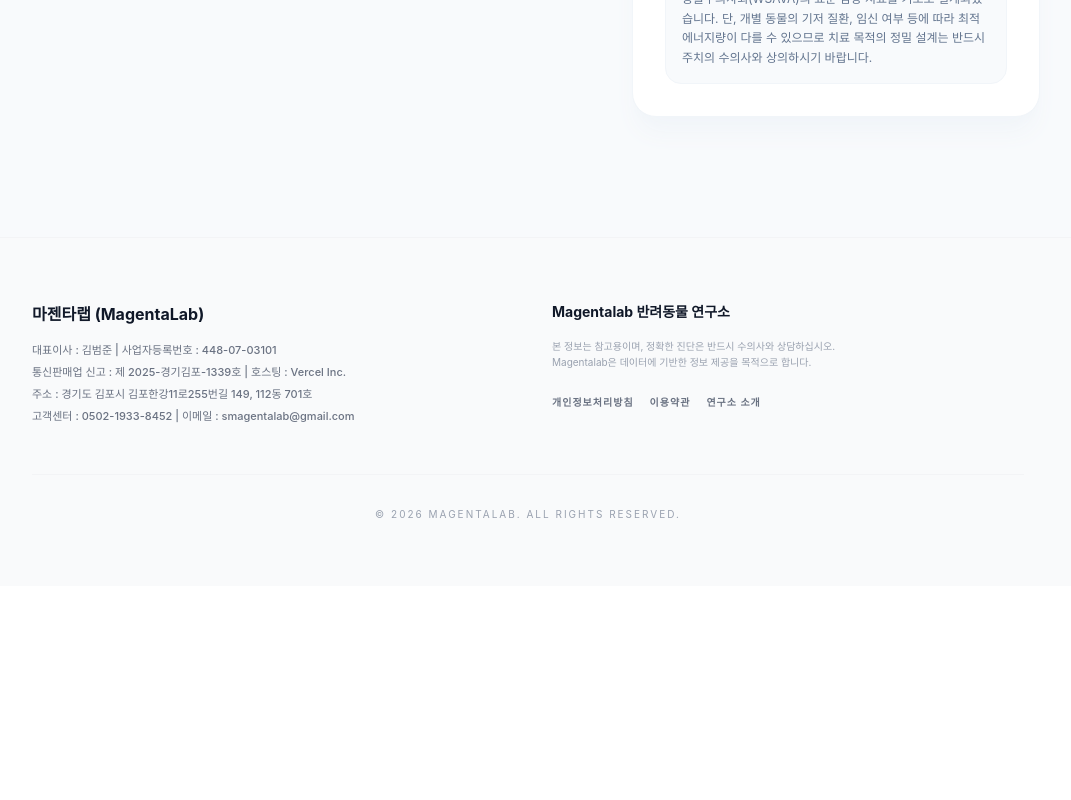
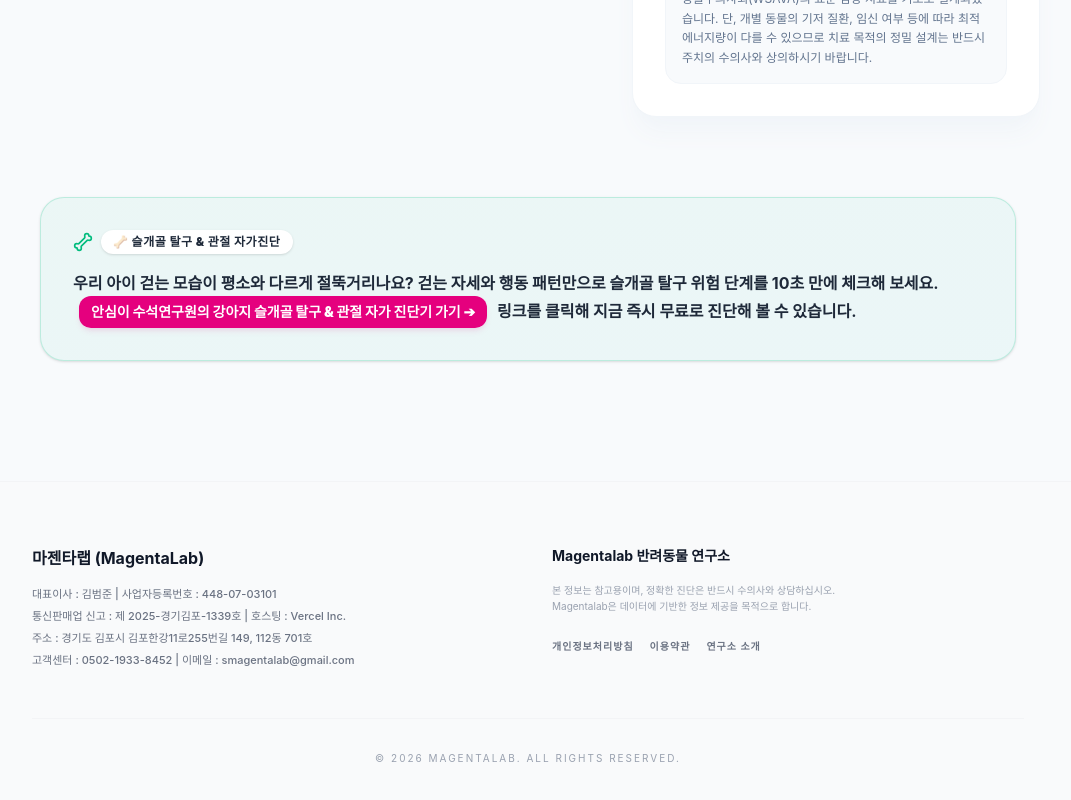
Before and after one commit to drivehihi-ctrl/magentalab-blog, a Next.js app: page /bcs-calculator in a window 1280 px wide. Shown: the part 1199-1999 px from the top of the page, without its empty margins (112-1183 px from the left). Before the commit the page ends 1785 px from the top, so only its background shows below. Built offline with nearby package versions, Linux system fonts and the light colour scheme; no server answers; a web font is replaced by a local one.

Commit message:
feat: implement random related calculator banner rotation system at the bottom of all calculators

```diff
--- a/app/FIC/page.tsx
+++ b/app/FIC/page.tsx
@@ -1,5 +1,6 @@
 import type { Metadata } from "next";
 import FicDiagnoser from "@/components/FicDiagnoser";
+import CalculatorBanner from "@/components/CalculatorBanner";
 import RelatedPosts from "@/components/RelatedPosts";
 import { searchPosts } from "@/lib/wp";
 
@@ -75,6 +76,7 @@ export default async function FicPage() {
       />
       <FicDiagnoser />
       <div className="max-w-5xl mx-auto px-4 sm:px-6">
+        <CalculatorBanner isRandom={true} excludeType="fic" />
         <RelatedPosts posts={relatedPosts} />
       </div>
     </div>
--- a/app/Petcareexpenses/page.tsx
+++ b/app/Petcareexpenses/page.tsx
@@ -1,5 +1,6 @@
 import type { Metadata } from "next";
 import PetcareExpensesCalculator from "@/components/PetcareExpensesCalculator";
+import CalculatorBanner from "@/components/CalculatorBanner";
 import RelatedPosts from "@/components/RelatedPosts";
 import { searchPosts } from "@/lib/wp";
 
@@ -74,6 +75,7 @@ export default async function PetcareExpensesPage() {
       />
       <PetcareExpensesCalculator />
       <div className="max-w-5xl mx-auto px-4 sm:px-6">
+        <CalculatorBanner isRandom={true} excludeType="expenses" />
         <RelatedPosts posts={relatedPosts} />
       </div>
     </div>
--- a/app/age-calculator/page.tsx
+++ b/app/age-calculator/page.tsx
@@ -1,5 +1,6 @@
 import type { Metadata } from "next";
 import AgeCalculator from "@/components/AgeCalculator";
+import CalculatorBanner from "@/components/CalculatorBanner";
 import RelatedPosts from "@/components/RelatedPosts";
 import { searchPosts } from "@/lib/wp";
 
@@ -55,6 +56,7 @@ export default async function AgeCalculatorPage() {
     <div className="bg-slate-50 pb-20">
       <AgeCalculator />
       <div className="max-w-5xl mx-auto px-4 sm:px-6">
+        <CalculatorBanner isRandom={true} excludeType="age" />
         <RelatedPosts posts={relatedPosts} />
       </div>
     </div>
--- a/app/bcs-calculator/page.tsx
+++ b/app/bcs-calculator/page.tsx
@@ -1,5 +1,6 @@
 import type { Metadata } from "next";
 import BCSCalculator from "@/components/BCSCalculator";
+import CalculatorBanner from "@/components/CalculatorBanner";
 import RelatedPosts from "@/components/RelatedPosts";
 import { searchPosts } from "@/lib/wp";
 
@@ -55,6 +56,7 @@ export default async function BcsCalculatorPage() {
     <div className="bg-slate-50 pb-20">
       <BCSCalculator />
       <div className="max-w-5xl mx-auto px-4 sm:px-6">
+        <CalculatorBanner isRandom={true} excludeType="bcs" />
         <RelatedPosts posts={relatedPosts} />
       </div>
     </div>
--- a/app/dm-calculator/page.tsx
+++ b/app/dm-calculator/page.tsx
@@ -1,5 +1,6 @@
 import type { Metadata } from "next";
 import DmCalculator from "@/components/DmCalculator";
+import CalculatorBanner from "@/components/CalculatorBanner";
 import RelatedPosts from "@/components/RelatedPosts";
 import { searchPosts } from "@/lib/wp";
 
@@ -54,6 +55,7 @@ export default async function DmCalculatorPage() {
     <div className="bg-slate-50 pb-20">
       <DmCalculator />
       <div className="max-w-5xl mx-auto px-4 sm:px-6">
+        <CalculatorBanner isRandom={true} excludeType="dm" />
         <RelatedPosts posts={relatedPosts} />
       </div>
     </div>
--- a/app/emergency-calculator/page.tsx
+++ b/app/emergency-calculator/page.tsx
@@ -1,5 +1,6 @@
 import type { Metadata } from "next";
 import EmergencyCalculator from "@/components/EmergencyCalculator";
+import CalculatorBanner from "@/components/CalculatorBanner";
 import RelatedPosts from "@/components/RelatedPosts";
 import { searchPosts } from "@/lib/wp";
 
@@ -67,6 +68,7 @@ export default async function EmergencyCalculatorPage() {
     <div className="bg-slate-50 pb-20">
       <EmergencyCalculator />
       <div className="max-w-5xl mx-auto px-4 sm:px-6">
+        <CalculatorBanner isRandom={true} excludeType="emergency" />
         <RelatedPosts posts={relatedPosts} />
       </div>
     </div>
--- a/app/patella/page.tsx
+++ b/app/patella/page.tsx
@@ -1,5 +1,6 @@
 import type { Metadata } from "next";
 import PatellaDiagnoser from "@/components/PatellaDiagnoser";
+import CalculatorBanner from "@/components/CalculatorBanner";
 import RelatedPosts from "@/components/RelatedPosts";
 import { searchPosts } from "@/lib/wp";
 
@@ -74,6 +75,7 @@ export default async function PatellaPage() {
       />
       <PatellaDiagnoser />
       <div className="max-w-5xl mx-auto px-4 sm:px-6">
+        <CalculatorBanner isRandom={true} excludeType="patella" />
         <RelatedPosts posts={relatedPosts} />
       </div>
     </div>
--- a/components/CalculatorBanner.tsx
+++ b/components/CalculatorBanner.tsx
@@ -1,80 +1,41 @@
 "use client";
 
+import { useState, useEffect } from "react";
 import Link from "next/link";
 import { Activity, Droplets, Calendar, ShieldAlert, Coins, Bone } from "lucide-react";
 
+export type CalculatorType = "emergency" | "dm" | "bcs" | "age" | "expenses" | "patella" | "fic";
+
 interface CalculatorBannerProps {
-  content: string;
-  title: string;
+  content?: string;
+  title?: string;
   postId?: string;
+  forceType?: CalculatorType;
+  excludeType?: CalculatorType;
+  isRandom?: boolean;
 }
 
-export default function CalculatorBanner({ content, title, postId }: CalculatorBannerProps) {
-  // 본문과 타이틀을 합쳐 소문자로 통일하여 키워드 매칭 분석
-  const textToAnalyze = (title + " " + content).toLowerCase();
-
-  // 각 계산기 테마별 키워드 매칭 개수 카운트 함수
-  const getScore = (keywords: string[]) => {
-    return keywords.reduce((score, kw) => {
-      const regex = new RegExp(kw, "gi");
-      const matches = textToAnalyze.match(regex);
-      return score + (matches ? matches.length : 0);
-    }, 0);
-  };
-
-  const scores = {
-    emergency: getScore([
-      "초콜릿", "다크초콜릿", "밀크초콜릿", "포도", "건포도", "자일리톨",
-      "독성 물질", "음독", "치사량", "응급실", "응급 처치", "먹으면 안 되는",
-      "피해야 할 음식", "치명적인", "양파", "대파", "쪽파", "마늘",
-      "먹었을 때", "삼켰을 때", "초콜렛", "중독 증상", "동물병원 응급"
-    ]),
-    dm: getScore([
-      "음수량", "식수", "탈수 증상", "조단백", "조지방", "수분 함량",
-      "건물 기준", "dm 성분", "등록성분", "영양성분표", "음수 요구량",
-      "건식 사료", "탄수화물 함량", "조회분"
-    ]),
-    bcs: getScore([
-      "비만", "과체중", "다이어트", "체중 조절", "체중 감량", "몸무게",
-      "뚱냥", "뚱견", "이상적 체중", "칼로리 계산", "칼로리 요구량",
-      "rer 계산", "der 계산", "bcs 단계", "비만도"
-    ]),
-    age: getScore([
-      "인간 나이", "사람 나이", "생애주기", "성장기", "노령기", "성숙기",
-      "아깽이", "퍼피", "시니어견", "시니어묘", "반려견 수명", "노화",
-      "개월 수", "태어난 연월", "생애 주기"
-    ]),
-    expenses: getScore([
-      "양육비", "유지비", "키우는 비용", "병원비", "사료비", "고정 지출",
-      "누적 양육비", "용품비", "예방 접종비", "의료비 시뮬레이션", "평생 비용"
-    ]),
-    patella: getScore([
-      "슬개골", "탈구", "슬개골 탈구", "관절", "다리", "절뚝", "다리를 절",
-      "뒷다리", "절뚝거림", "십자인대", "쓸개골", "수술비", "영양제"
-    ]),
-    fic: getScore([
-      "방광염", "특발성 방광염", "fic", "고양이 화장실", "배변 실수",
-      "소변 울음", "스트레스 지수", "뇨의", "혈뇨", "슬러지", "오버그루밍"
-    ])
-  };
-
-  // 가장 점수가 높은 카테고리를 최종 매칭
-  let selected: "emergency" | "dm" | "bcs" | "age" | "expenses" | "patella" | "fic" = "bcs"; // 매칭되지 않는 경우의 기본값은 비만도 계산기
-
-  if (postId === "1682") {
-    selected = "expenses";
-  } else {
-    let maxScore = 0;
-    (Object.entries(scores) as [typeof selected, number][]).forEach(([key, val]) => {
-      if (val > maxScore) {
-        maxScore = val;
-        selected = key;
-      }
-    });
-  }
+export default function CalculatorBanner({
+  content = "",
+  title = "",
+  postId,
+  forceType,
+  excludeType,
+  isRandom = false
+}: CalculatorBannerProps) {
+  const [selected, setSelected] = useState<CalculatorType>("bcs");
+  const [isMounted, setIsMounted] = useState(false);
 
   // 사용자가 명시적으로 전달한 텍스트 및 전용 라벨 매핑
-  const bannerData = {
+  const bannerData: Record<CalculatorType, {
+    url: string;
+    icon: React.ReactNode;
+    tag: string;
+    textBeforeButton: string;
+    buttonText: string;
+    textAfterButton: string;
+    bgClass: string;
+  }> = {
     bcs: {
       url: "/bcs-calculator",
       icon: <Activity className="w-5 h-5 text-magenta" />,
@@ -140,6 +101,87 @@ export default function CalculatorBanner({ content, title, postId }: CalculatorB
     }
   };
 
+  useEffect(() => {
+    setIsMounted(true);
+
+    if (forceType) {
+      setSelected(forceType);
+    } else if (isRandom) {
+      const keys: CalculatorType[] = ["emergency", "dm", "bcs", "age", "expenses", "patella", "fic"];
+      const filtered = keys.filter(k => k !== excludeType);
+      const randomIndex = Math.floor(Math.random() * filtered.length);
+      setSelected(filtered[randomIndex]);
+    } else {
+      // 본문과 타이틀을 합쳐 소문자로 통일하여 키워드 매칭 분석
+      const textToAnalyze = (title + " " + content).toLowerCase();
+
+      // 각 계산기 테마별 키워드 매칭 개수 카운트 함수
+      const getScore = (keywords: string[]) => {
+        return keywords.reduce((score, kw) => {
+          const regex = new RegExp(kw, "gi");
+          const matches = textToAnalyze.match(regex);
+          return score + (matches ? matches.length : 0);
+        }, 0);
+      };
+
+      const scores = {
+        emergency: getScore([
+          "초콜릿", "다크초콜릿", "밀크초콜릿", "포도", "건포도", "자일리톨",
+          "독성 물질", "음독", "치사량", "응급실", "응급 처치", "먹으면 안 되는",
+          "피해야 할 음식", "치명적인", "양파", "대파", "쪽파", "마늘",
+          "먹었을 때", "삼켰을 때", "초콜렛", "중독 증상", "동물병원 응급"
+        ]),
+        dm: getScore([
+          "음수량", "식수", "탈수 증상", "조단백", "조지방", "수분 함량",
+          "건물 기준", "dm 성분", "등록성분", "영양성분표", "음수 요구량",
+          "건식 사료", "탄수화물 함량", "조회분"
+        ]),
+        bcs: getScore([
+          "비만", "과체중", "다이어트", "체중 조절", "체중 감량", "몸무게",
+          "뚱냥", "뚱견", "이상적 체중", "칼로리 계산", "칼로리 요구량",
+          "rer 계산", "der 계산", "bcs 단계", "비만도"
+        ]),
+        age: getScore([
+          "인간 나이", "사람 나이", "생애주기", "성장기", "노령기", "성숙기",
+          "아깽이", "퍼피", "시니어견", "시니어묘", "반려견 수명", "노화",
+          "개월 수", "태어난 연월", "생애 주기"
+        ]),
+        expenses: getScore([
+          "양육비", "유지비", "키우는 비용", "병원비", "사료비", "고정 지출",
+          "누적 양육비", "용품비", "예방 접종비", "의료비 시뮬레이션", "평생 비용"
+        ]),
+        patella: getScore([
+          "슬개골", "탈구", "슬개골 탈구", "관절", "다리", "절뚝", "다리를 절",
+          "뒷다리", "절뚝거림", "십자인대", "쓸개골", "수술비", "영양제"
+        ]),
+        fic: getScore([
+          "방광염", "특발성 방광염", "fic", "고양이 화장실", "배변 실수",
+          "소변 울음", "스트레스 지수", "뇨의", "혈뇨", "슬러지", "오버그루밍"
+        ])
+      };
+
+      // 가장 점수가 높은 카테고리를 최종 매칭
+      let sel: CalculatorType = "bcs"; // 매칭되지 않는 경우의 기본값은 비만도 계산기
+
+      if (postId === "1682") {
+        sel = "expenses";
+      } else {
+        let maxScore = 0;
+        (Object.entries(scores) as [CalculatorType, number][]).forEach(([key, val]) => {
+          if (val > maxScore) {
+            maxScore = val;
+            sel = key;
+          }
+        });
+      }
+      setSelected(sel);
+    }
+  }, [content, title, postId, forceType, excludeType, isRandom]);
+
+  if (!isMounted) {
+    return null;
+  }
+
   const data = bannerData[selected];
 
   return (
```
